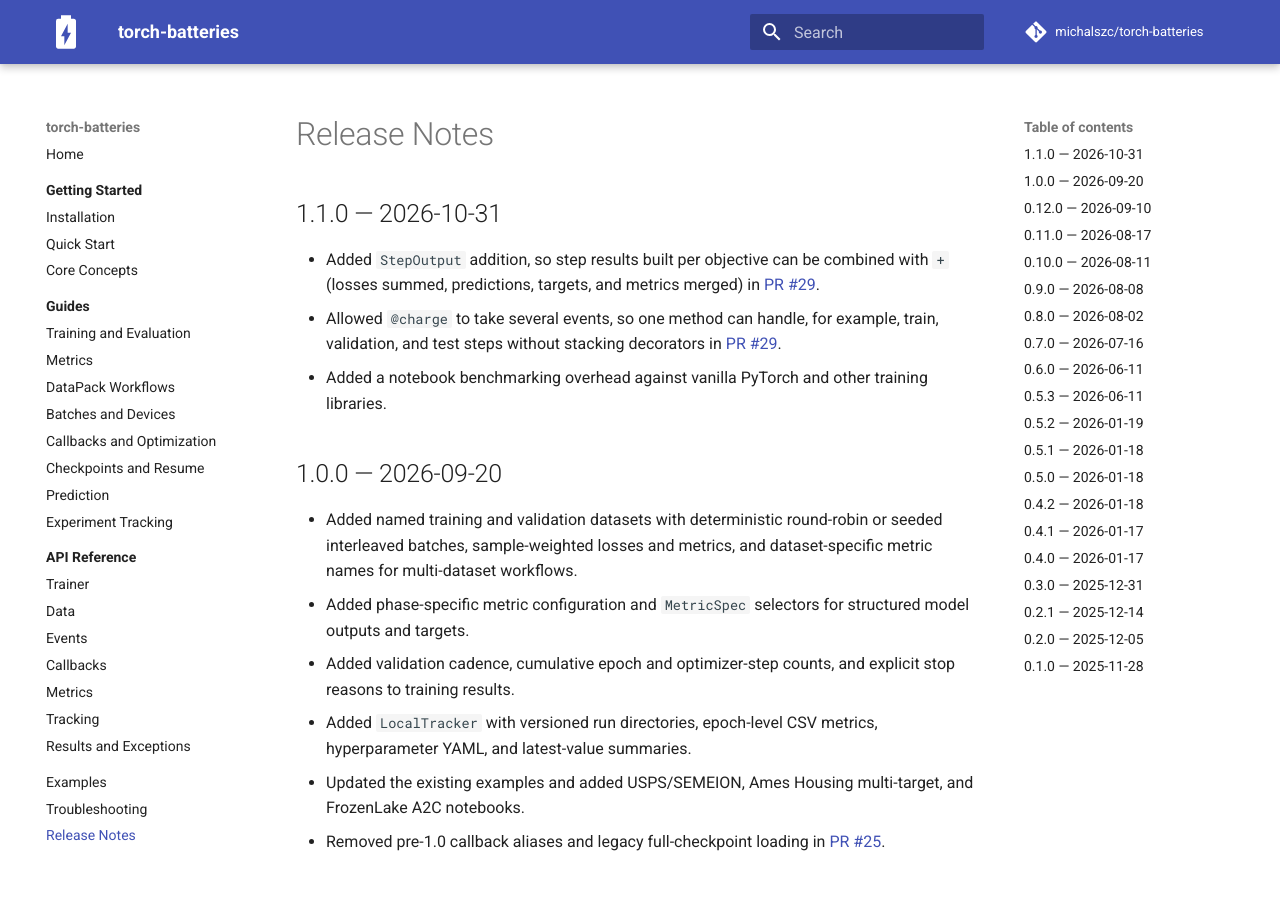
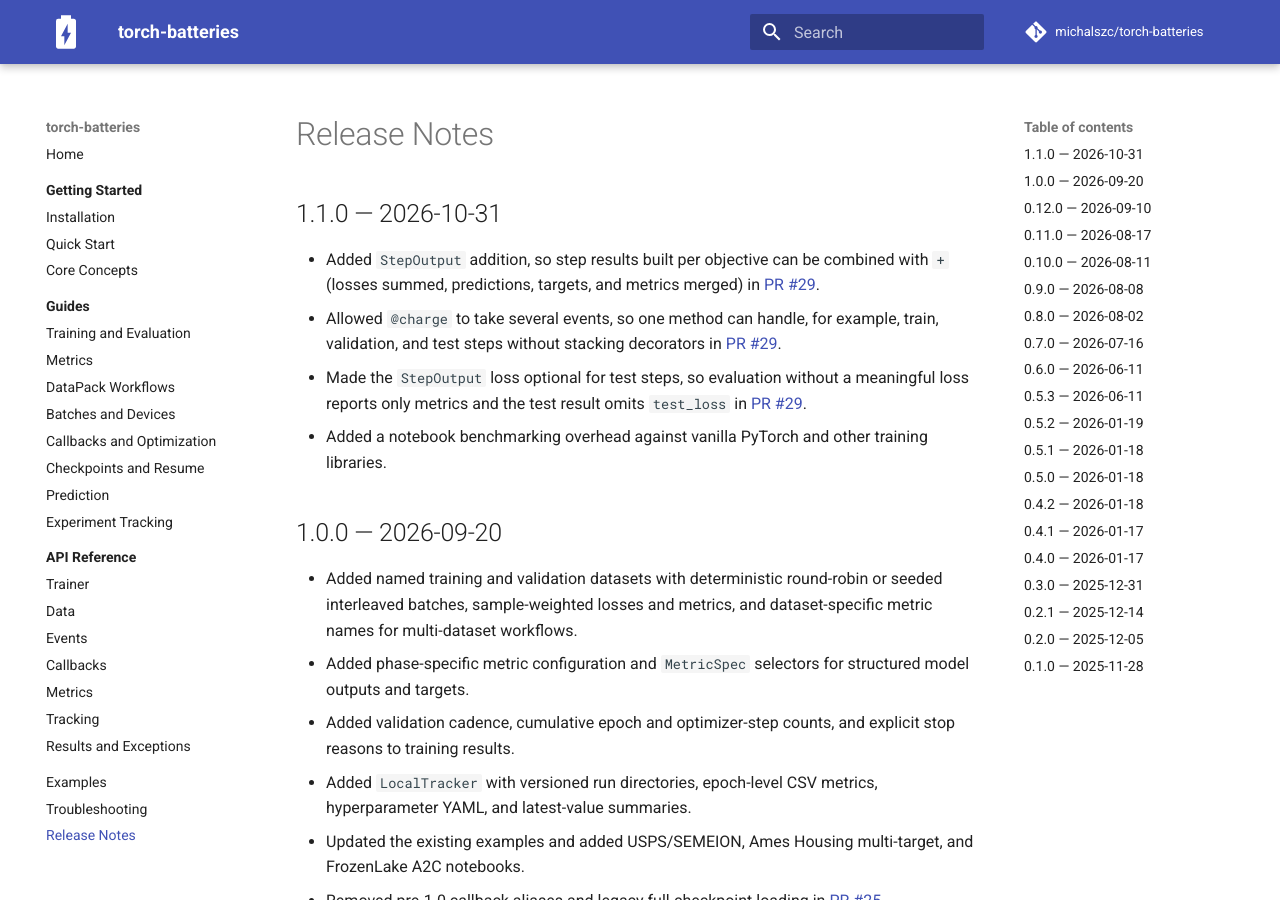
Before and after one commit to michalszc/torch-batteries, an MkDocs documentation site: the page built from documentation/release-notes.md, in a window 1280 px wide and 900 px high. Built offline with MkDocs 1.6.1 and Material for MkDocs 9.7.7, drawn with Linux system fonts in a browser that asks for light colours; comment, search, counter and statistics services are not loaded.

Commit message:
docs(release-notes): add optional test loss to 1.1.0

```diff
--- a/documentation/release-notes.md
+++ b/documentation/release-notes.md
@@ -4,6 +4,7 @@
 
 - Added `StepOutput` addition, so step results built per objective can be combined with `+` (losses summed, predictions, targets, and metrics merged) in [PR #29](https://github.com/michalszc/torch-batteries/pull/29).
 - Allowed `@charge` to take several events, so one method can handle, for example, train, validation, and test steps without stacking decorators in [PR #29](https://github.com/michalszc/torch-batteries/pull/29).
+- Made the `StepOutput` loss optional for test steps, so evaluation without a meaningful loss reports only metrics and the test result omits `test_loss` in [PR #29](https://github.com/michalszc/torch-batteries/pull/29).
 - Added a notebook benchmarking overhead against vanilla PyTorch and other training libraries.
 
 ## 1.0.0 — 2026-09-20
```
